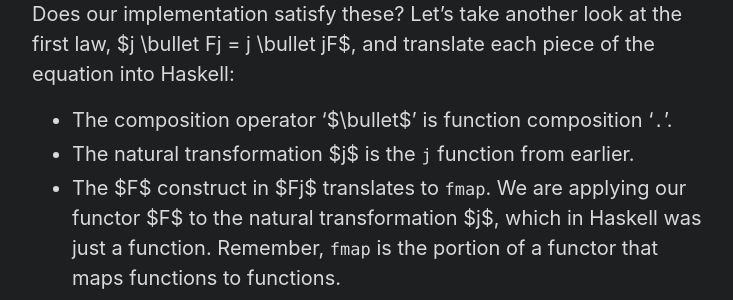
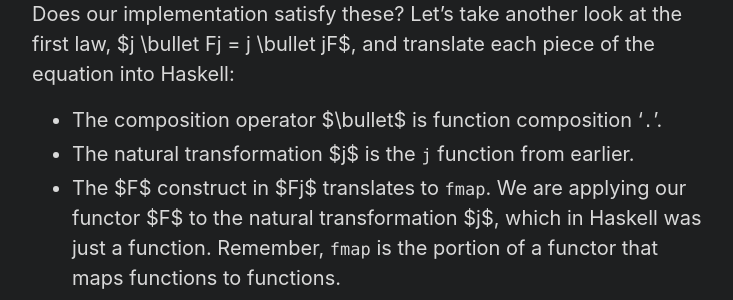
Before and after one commit to pema99/pema99.github.io, a Jekyll site: the page built from _posts/2023-02-01-haskell-not-ct.md, in a window 1280 px wide and 1400 px high, scrolled down 10790 px. Shown: the part 152-452 px from the top of the window, without its empty margins (272-1005 px from the left). Built offline with Jekyll 4.4.1, drawn with Linux system fonts in a browser that asks for light colours; some of the changed text lies outside the part shown.

Commit message:
Fix mathjax

```diff
--- a/_posts/2023-02-01-haskell-not-ct.md
+++ b/_posts/2023-02-01-haskell-not-ct.md
@@ -270,7 +270,7 @@ instance Monad Maybe where
 
 That's all fine and good, but what about the 2 monad laws from earlier? Does our implementation satisfy these? Let's take another look at the first law, $j \bullet Fj = j \bullet jF$, and translate each piece of the equation into Haskell:
 
-- The composition operator '$\bullet$' is function composition '`.`'.
+- The composition operator $\bullet$ is function composition '`.`'.
 - The natural transformation $j$ is the `j` function from earlier.
 - The $F$ construct in $Fj$ translates to `fmap`. We are applying our functor $F$ to the natural transformation $j$, which in Haskell was just a function. Remember, `fmap` is the portion of a functor that maps functions to functions.
 - The $F$ construct in $jF$ disappears. Here, the functor $F$ is applied to the objects (types) in $Hask$, turning any type `a` into the type `Maybe a`. We use this type to select the component of $j$ to apply. Concretely, we select the instantiation of `j` which applies to `Maybe` values - this is just `j`.
@@ -308,7 +308,7 @@ Which also holds for all possibilities. Both `(j . fmap r)` and `(j . r)` will d
 You might have heard the meme-worthy phrase "a monad is simply a monoid in the category of endofunctors" before. I don't intend to give a full explanation of what this phrase means, but I'd like to build some intuition. Most of the words in this phrase should be familiar by known, but I haven't yet defined what a _monoid_ is. The classical definition of a monoid is:
 
 - A set S
-- ... equipped with a binary operator '$\otimes$'
+- ... equipped with a binary operator $\otimes$
 - ... which is associative, $(a \otimes b) \otimes c = a \otimes (b \otimes c)$
 - ... and has an _neutral_ element $ne$ such that for all $a \in S$, we have $a \otimes ne = ne \otimes a = ne$
 
```
